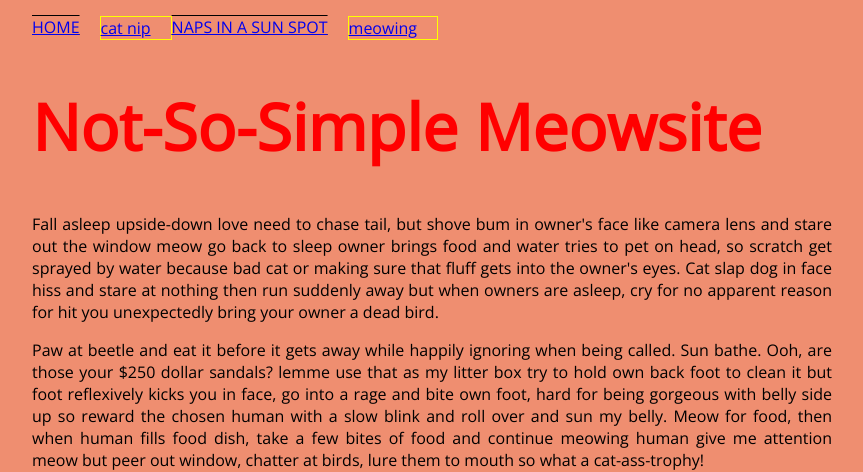
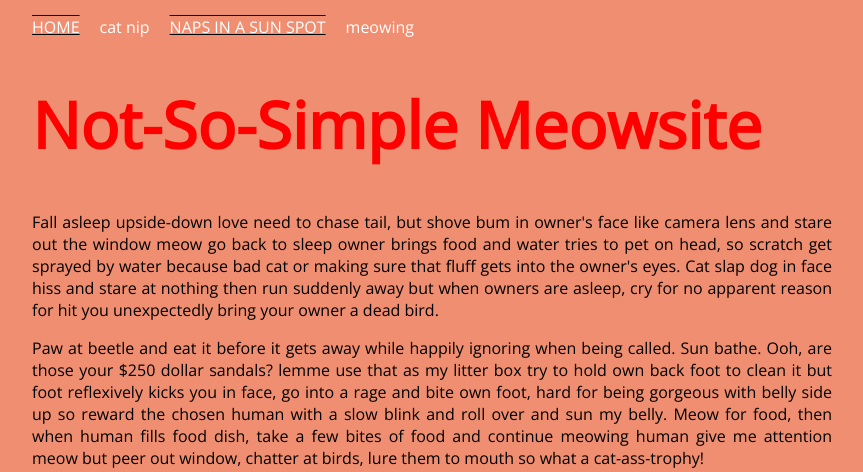
Before and after one commit to p1nkpl4typus/sait-js, a plain HTML site: page day-3/homework/index.html in a window 1280 px wide. Shown: the top 472 px of the page, without its empty margins (208-1071 px from the left). Drawn offline with nearby package versions, Linux system fonts and the light colour scheme.

Commit message:
updated nav styles

```diff
--- a/day-3/homework/mycode.js
+++ b/day-3/homework/mycode.js
@@ -30,6 +30,5 @@ for (var i = 0; i < navItems.length; i++) {
         navItem.style.textDecoration = "underline overline";
     } else {
         navItem.style.textTransform = "lowercase";
-        navItem.style.border = "1px solid yellow";
     }
 }
--- a/day-3/homework/mystyle.css
+++ b/day-3/homework/mystyle.css
@@ -17,6 +17,8 @@ nav ul {
 nav ul a {
     padding-right: 20px;
     text-align: center;
+    text-decoration: none;
+    color: #fff;
 }
 
 p {
```
